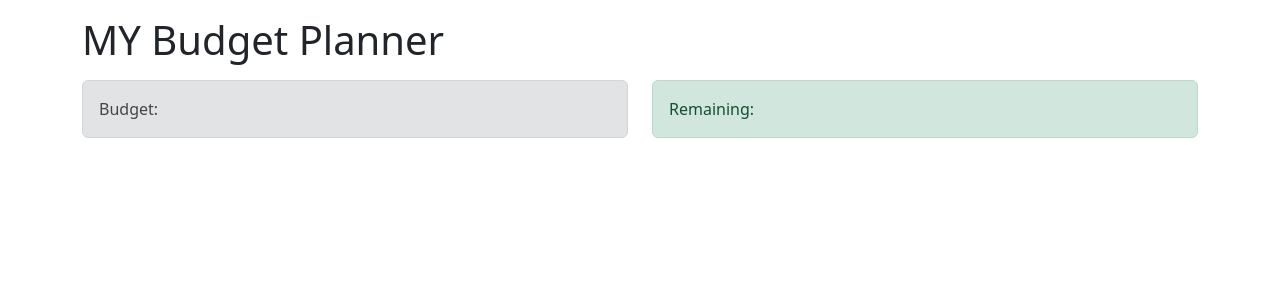
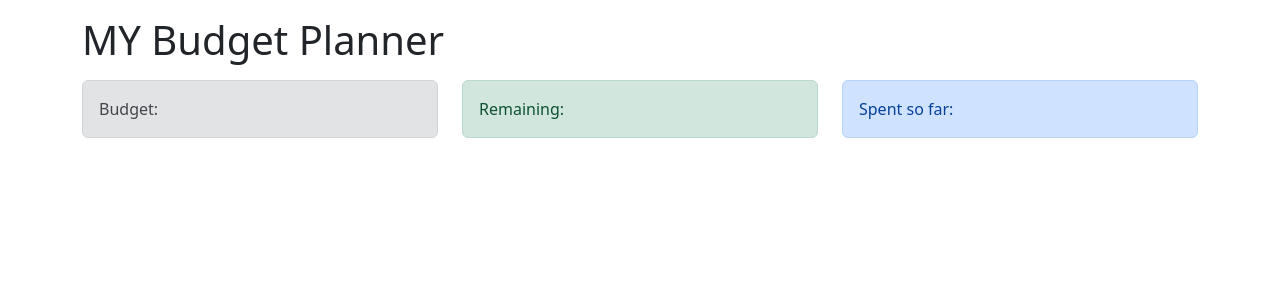
Before and after one commit to Taffie-Theuri/budget-planner-react, a React (Create React App) app: page / in a window 1280 px wide. Shown: the top 300 px of the page. Built offline with nearby package versions, Linux system fonts and the light colour scheme.

Commit message:
Create ExpenseTotal component

```diff
--- a/src/App.js
+++ b/src/App.js
@@ -2,6 +2,7 @@
 import 'bootstrap/dist/css/bootstrap.min.css';
 import Budget from "./components/Budget";
 import Remaining from "./components/Remaining";
+import ExpenseTotal from "./components/ExpenseTotal";
 
 
 function App() {
@@ -15,6 +16,9 @@
   <div className="col-sm">
     <Remaining/>
   </div>
+  <div className="col-sm">
+    <ExpenseTotal/>
+  </div>
 </div>
 
 
--- /dev/null
+++ b/src/components/ExpenseTotal.js
@@ -0,0 +1,12 @@
+import React from 'react'
+
+function ExpenseTotal() {
+  return (
+    <div className='alert alert-primary'>
+        <span>Spent so far:</span>
+
+    </div>
+  )
+}
+
+export default ExpenseTotal
```
